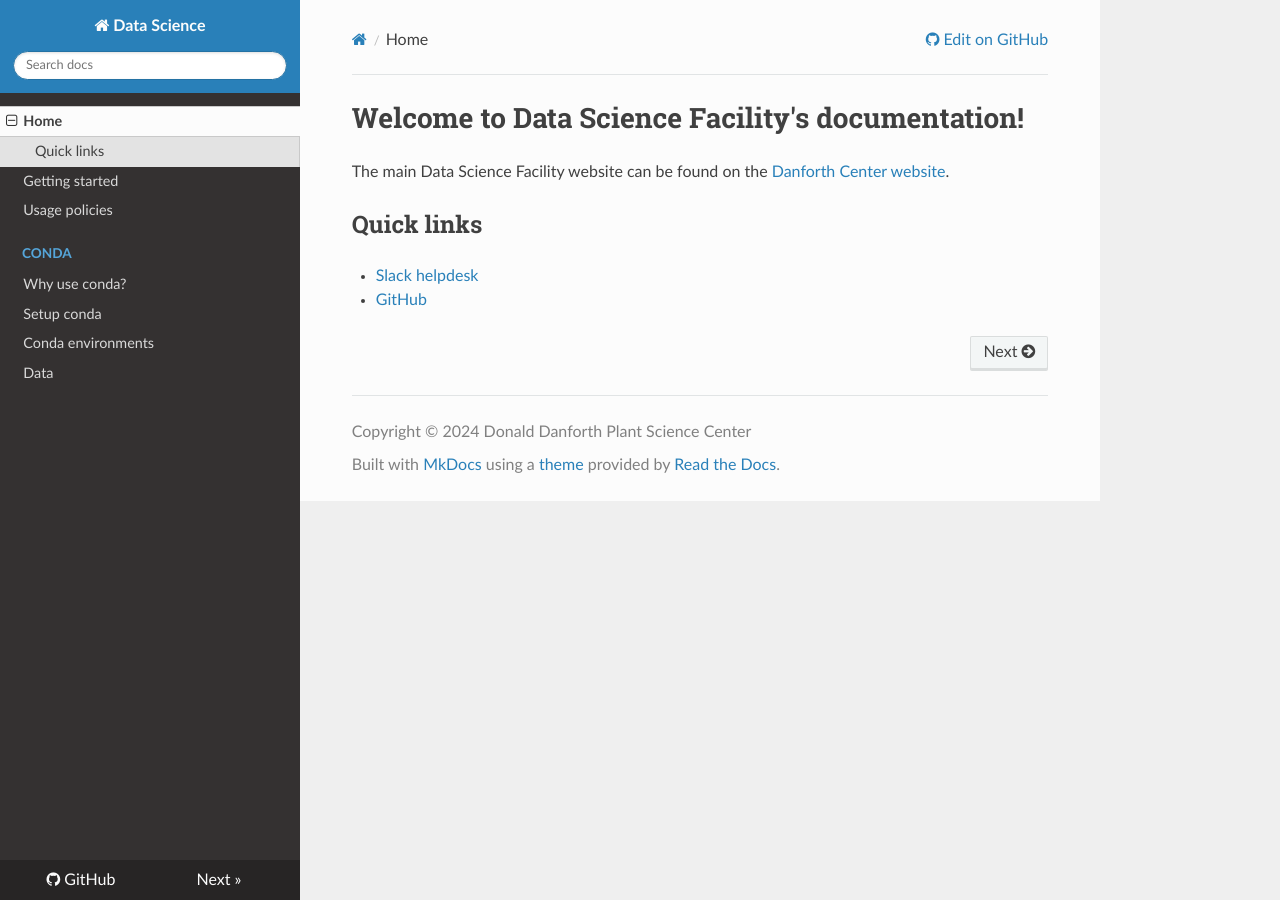
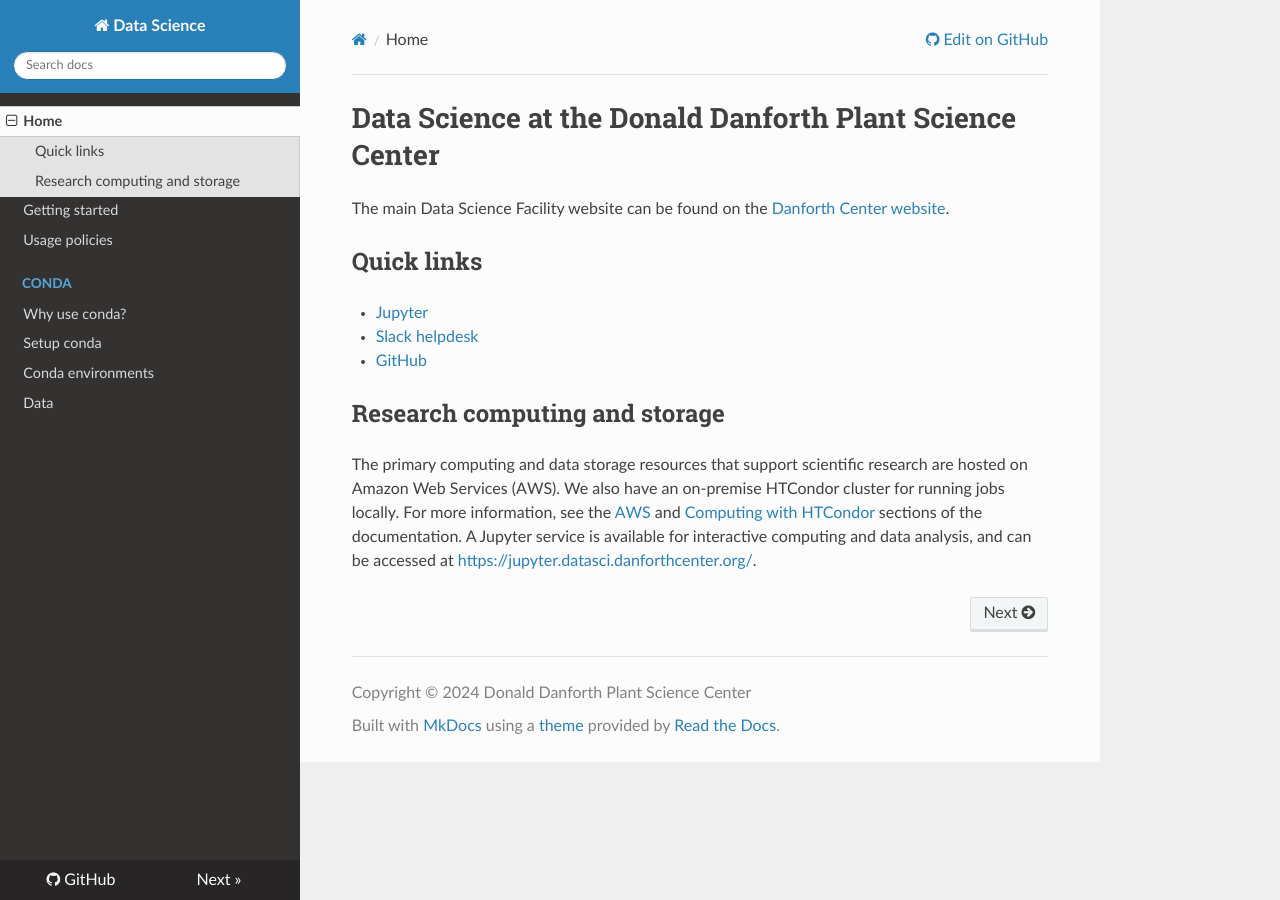
Before and after one commit to danforthcenter/datascience, an MkDocs documentation site: the page built from docs/index.md, in a window 1280 px wide. Built offline with MkDocs 1.6.1, drawn with Linux system fonts in a browser that asks for light colours; nearby versions of some CDN libraries.

Commit message:
Update index with computing systems

```diff
--- a/docs/index.md
+++ b/docs/index.md
@@ -1,9 +1,18 @@
-# Welcome to Data Science Facility's documentation!
+# Data Science at the Donald Danforth Plant Science Center
 
 The main Data Science Facility website can be found on the
 [Danforth Center website](https://www.danforthcenter.org/our-work/core-facilities/data-science/).
 
 ## Quick links
 
+* [Jupyter](https://jupyter.datasci.danforthcenter.org/)
 * [Slack helpdesk](https://danforthcenter.slack.com/messages/CAALLQ0G6)
 * [GitHub](https://github.com/danforthcenter)
+
+## Research computing and storage
+
+The primary computing and data storage resources that support scientific research are hosted on Amazon Web Services (AWS).
+We also have an on-premise HTCondor cluster for running jobs locally. For more information, see the [AWS](aws.md) and
+[Computing with HTCondor](htcondor.md) sections of the documentation. A Jupyter service is available for interactive computing
+and data analysis, and can be accessed at
+[https://jupyter.datasci.danforthcenter.org/](https://jupyter.datasci.danforthcenter.org/).
```
